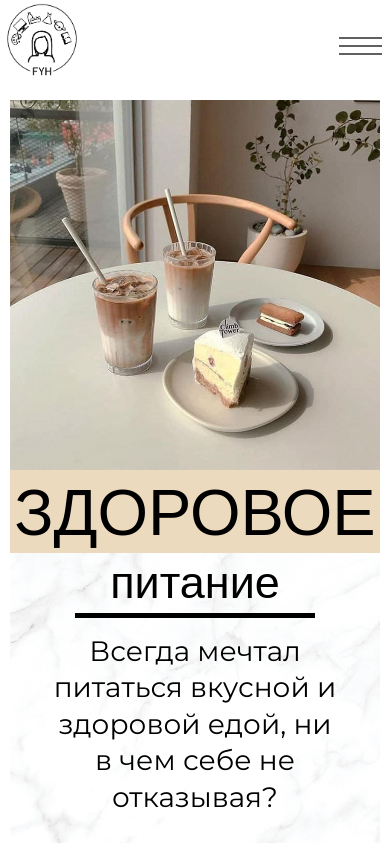
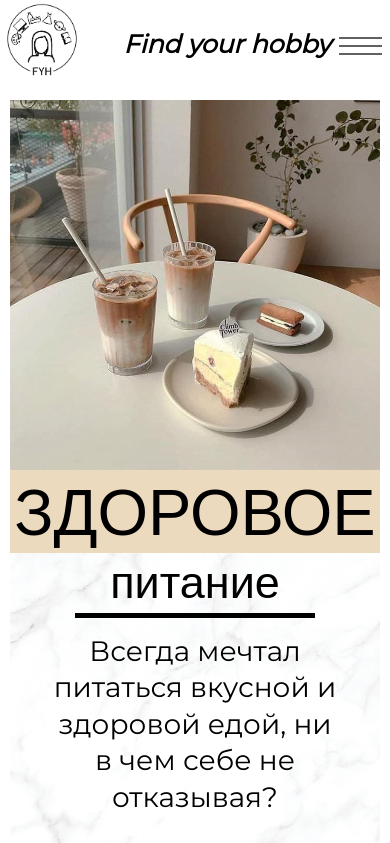
Before and after one commit to Aleksandra121202/main, a plain HTML site: page index.html in a window 390 px wide. Shown: the top 843 px of the page. Drawn offline with nearby package versions, Linux system fonts and the light colour scheme.

Commit message:
Add files via upload

```diff
--- a/css/main.css
+++ b/css/main.css
@@ -21,6 +21,7 @@ body {
 	height: 100%;
 
 }
+
 
 .img_zaglavie {
 	margin: 0;
@@ -1512,6 +1513,13 @@ time, mark, audio, video {
 article, aside, details, figcaption, figure,
 footer, header, hgroup, menu, nav, section {
 	display: block;
+}
+.asas {
+display: none;
+font-family: Montserrat;
+font-style: normal;
+font-weight: 600;
+font-size: 3vh;
 }
 .header__body {
 	line-height: 1;
@@ -2178,4 +2186,34 @@ opacity:1;
 	.main__li {
 		font-size: 2.8vh;
 	}
-}
+	.asas {
+display: block;
+font-style: italic;
+margin-left: 17%;
+z-index: 9999;
+}
+
+}
+@media screen and (max-width: 461px) {
+.asas {
+margin-left: 14%;
+}
+}
+
+@media screen and (max-width: 426px) {
+.asas {
+margin-left: 12%;
+}
+}
+
+@media screen and (max-width: 416px) {
+.asas {
+margin-left: 10%;
+}
+}
+
+@media screen and (max-width: 376px) {
+.asas {
+margin-left: 8%;
+}
+}
--- a/index.html
+++ b/index.html
@@ -31,7 +31,7 @@
 
             </li>
         </ul>
-            <a class="main__li" href="index.html"><img class="logo__img" src="img/logo.png" alt="img/Logo"></a> <!-- УКАЗАТЬ ПУТЬ ДО ЛОГО САЙТА -->
+            <a class="main__li" href="index.html"><img class="logo__img" src="img/logo.png" alt="img/Logo"></a> <!-- УКАЗАТЬ ПУТЬ ДО ЛОГО САЙТА --><h1 class="asas">Find your hobby</h1>
         <ul class="ul__main">
             <li class="main__li"><a class="maina" href="#">Контакты</a>
                 <ul class="ul__main">
```
